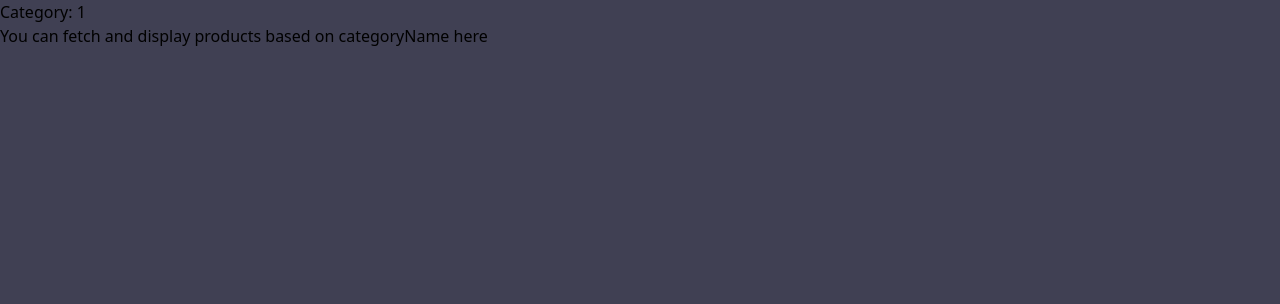
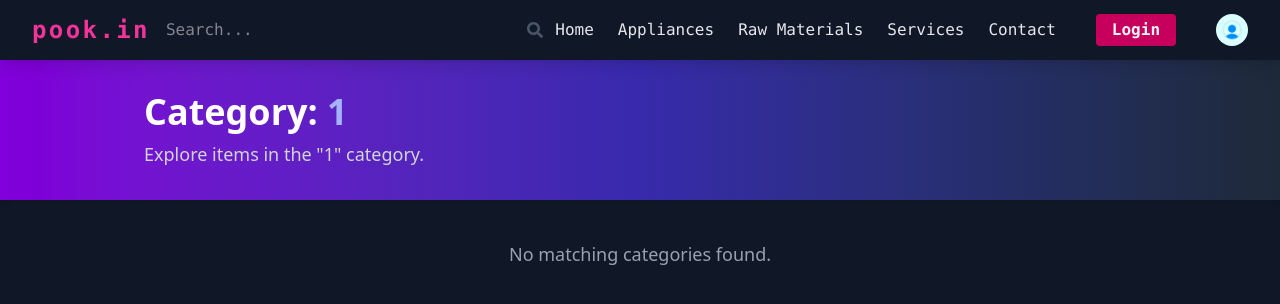
Before and after one commit to nksaini007/pook, a React (Vite) app in the folder frontend/: page /category/1 in a window 1280 px wide. Shown: the top 304 px of the page. Built offline with nearby package versions, Linux system fonts and the light colour scheme.

Commit message:
setup Category page 27-9-25

```diff
--- a/frontend/src/assets/components/CategoryPage.jsx
+++ b/frontend/src/assets/components/CategoryPage.jsx
@@ -1,14 +1,66 @@
-// src/pages/CategoryPage.js
 import React from 'react';
 import { useParams } from 'react-router-dom';
+import categoryData from "../json/Catogry.json";
+import Nev from './Nev';
 
 function CategoryPage() {
   const { categoryName } = useParams();
 
+  const matchedCategories = categoryData.homeCategories.filter(
+    item => item.name === categoryName
+  );
+
   return (
-    <div>
-      <h2>Category: {categoryName}</h2>
-      You can fetch and display products based on categoryName here
+    <div className="min-h-screen bg-gray-900 text-white pt-0">
+      {/* Navbar */}
+      <Nev />
+
+      {/* Header Section */}
+      <div className="bg-gradient-to-r from-purple-700 via-indigo-800 to-gray-800 text-white py-8 shadow-md mb-10">
+        <div className="max-w-5xl mx-auto px-4">
+          <h1 className="text-4xl font-extrabold">
+            Category: <span className="capitalize text-indigo-300">{categoryName}</span>
+          </h1>
+          <p className="text-lg mt-2 text-gray-300">
+            Explore items in the "{categoryName}" category.
+          </p>
+        </div>
+      </div>
+
+      {/* Category Cards */}
+      <div className="max-w-5xl mx-auto px-4">
+        {matchedCategories.length === 0 ? (
+          <div className="text-center text-gray-400 text-lg">
+            No matching categories found.
+          </div>
+        ) : (
+          matchedCategories.map((category) => (
+            <div key={category.id} className="mb-12">
+              <h2 className="text-2xl font-semibold text-white mb-4">{category.name}</h2>
+
+              {/* Subcategory Cards */}
+              <div className="grid gap-6 sm:grid-cols-2 md:grid-cols-3 lg:grid-cols-4">
+                {category.subcategories && category.subcategories.length > 0 ? (
+                  category.subcategories.map((sub, index) => (
+                    <div
+                      key={index}
+                      className="bg-gray-800 hover:bg-gray-700 transition-colors duration-200 rounded-lg p-5 shadow-md cursor-pointer border border-gray-700 hover:shadow-lg"
+                      onClick={() => console.log(`Navigating to ${sub}`)} // Replace with navigation logic
+                    >
+                      <h3 className="text-lg font-medium text-indigo-200 mb-2">{sub}</h3>
+                      <p className="text-sm text-gray-400">
+                        Explore all items under "{sub}".
+                      </p>
+                    </div>
+                  ))
+                ) : (
+                  <p className="text-sm text-gray-400 col-span-full">No subcategories available.</p>
+                )}
+              </div>
+            </div>
+          ))
+        )}
+      </div>
     </div>
   );
 }
```
